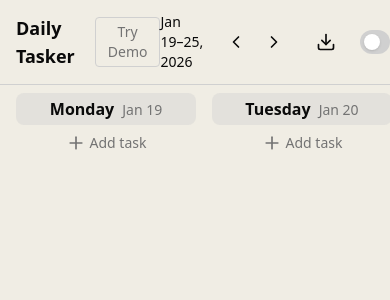
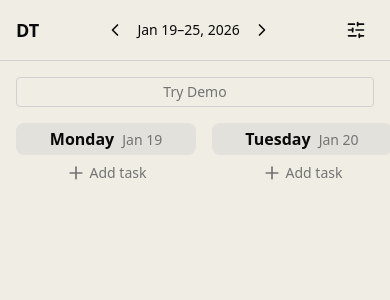
Before and after one commit to Anastasiia10013/daily_tasker, a Next.js app: page /week/2026-01-19 in a window 390 px wide. Shown: the top 300 px of the page. Built offline with nearby package versions, Linux system fonts and the light colour scheme.

Commit message:
Header fix mobile breakpoint

```diff
--- a/app/week/[date]/page.tsx
+++ b/app/week/[date]/page.tsx
@@ -1,4 +1,6 @@
+import Link from 'next/link'
 import { redirect } from 'next/navigation'
+import { ChevronLeft, ChevronRight } from 'lucide-react'
 import { getMonday, getWeekDates, formatWeekLabel } from '@/lib/utils/dates'
 import { WeekNav } from '@/components/ui/WeekNav'
 import { WeekBoard } from '@/components/board/WeekBoard'
@@ -6,6 +8,7 @@ import { ThemeToggle } from '@/components/ui/ThemeToggle'
 import { ExportButton } from '@/components/ui/ExportButton'
 import { DemoBanner } from '@/components/ui/DemoBanner'
 import { TryDemoButton } from '@/components/ui/TryDemoButton'
+import { MobileMenuButton } from '@/components/ui/MobileMenuButton'
 
 export default async function WeekPage(props: PageProps<'/week/[date]'>) {
   const { date } = await props.params
@@ -21,26 +24,47 @@ export default async function WeekPage(props: PageProps<'/week/[date]'>) {
   const [y, m, d] = monday.split('-').map(Number)
   const fmt = (date: Date) =>
     `${date.getFullYear()}-${String(date.getMonth() + 1).padStart(2, '0')}-${String(date.getDate()).padStart(2, '0')}`
-  const prevMonday = fmt(new Date(y, m - 1, d - 7))
-  const nextMonday = fmt(new Date(y, m - 1, d + 7))
+  const prevHref = `/week/${fmt(new Date(y, m - 1, d - 7))}`
+  const nextHref = `/week/${fmt(new Date(y, m - 1, d + 7))}`
 
   return (
     <div className="flex flex-col flex-1">
-      <header className="flex items-center justify-between px-4 py-3 border-b border-[var(--color-black-10)]">
+      <header className="grid grid-cols-[auto_1fr_auto] sm:flex sm:justify-between items-center px-4 py-3 border-b border-[var(--color-black-10)]">
         <div className="flex items-center gap-5">
-          <h1 className="text-lg font-bold text-foreground">Daily Tasker</h1>
-          <TryDemoButton />
+          <h1 className="text-lg font-bold text-foreground">
+            <span className="sm:hidden">DT</span>
+            <span className="hidden sm:inline">Daily Tasker</span>
+          </h1>
+          <span className="hidden sm:block"><TryDemoButton /></span>
         </div>
-        <div className="flex items-center gap-4">
-          <WeekNav
-            label={label}
-            prevHref={`/week/${prevMonday}`}
-            nextHref={`/week/${nextMonday}`}
-          />
-          <ExportButton />
-          <ThemeToggle />
+
+        <div className="sm:hidden flex items-center justify-center gap-1">
+          <Link href={prevHref} aria-label="Previous week" className="p-2 rounded hover:bg-black/5 transition-colors duration-[var(--duration-default)]">
+            <ChevronLeft size={20} />
+          </Link>
+          <span className="text-sm font-medium text-foreground">{label}</span>
+          <Link href={nextHref} aria-label="Next week" className="p-2 rounded hover:bg-black/5 transition-colors duration-[var(--duration-default)]">
+            <ChevronRight size={20} />
+          </Link>
+        </div>
+
+        <div className="flex items-center">
+          <span className="sm:hidden"><MobileMenuButton /></span>
+          <div className="hidden sm:flex items-center gap-4">
+            <WeekNav
+              label={label}
+              prevHref={prevHref}
+              nextHref={nextHref}
+            />
+            <ExportButton />
+            <ThemeToggle />
+          </div>
         </div>
       </header>
+
+      <div className="sm:hidden empty:hidden px-4 pt-4 pb-2">
+        <TryDemoButton className="w-full" />
+      </div>
       <DemoBanner />
       <WeekBoard dates={weekDates} monday={monday} />
     </div>
--- a/components/ui/DemoBanner.tsx
+++ b/components/ui/DemoBanner.tsx
@@ -10,7 +10,7 @@ export function DemoBanner() {
 
   return (
     <div
-      className="flex items-center justify-center gap-4 px-4 py-2 text-sm"
+      className="flex flex-col sm:flex-row sm:items-center sm:justify-center gap-2 sm:gap-4 px-4 py-3 sm:py-2 text-sm"
       style={{ backgroundColor: 'var(--color-sage-green)' }}
     >
       <span className="font-medium text-[var(--color-black)]">
--- /dev/null
+++ b/components/ui/MobileMenuButton.tsx
@@ -0,0 +1,29 @@
+'use client'
+
+import { SlidersHorizontal } from 'lucide-react'
+import { DropdownMenu, DropdownMenuContent, DropdownMenuTrigger } from '@/components/ui/dropdown-menu'
+import { ThemeToggle } from '@/components/ui/ThemeToggle'
+import { ExportButton } from '@/components/ui/ExportButton'
+
+export function MobileMenuButton() {
+  return (
+    <DropdownMenu>
+      <DropdownMenuTrigger
+        aria-label="Open settings"
+        className="p-2 rounded hover:bg-black/5 transition-colors duration-[var(--duration-default)] cursor-pointer"
+      >
+        <SlidersHorizontal size={20} />
+      </DropdownMenuTrigger>
+      <DropdownMenuContent align="end" className="bg-background p-3 min-w-[160px] flex flex-col gap-3">
+        <div className="flex items-center justify-between gap-4">
+          <span className="text-sm text-muted-foreground">Theme</span>
+          <ThemeToggle />
+        </div>
+        <div className="flex items-center justify-between gap-4">
+          <span className="text-sm text-muted-foreground">Export</span>
+          <ExportButton />
+        </div>
+      </DropdownMenuContent>
+    </DropdownMenu>
+  )
+}
--- a/components/ui/TryDemoButton.tsx
+++ b/components/ui/TryDemoButton.tsx
@@ -1,8 +1,9 @@
 'use client'
 
+import { cn } from '@/lib/utils'
 import { useTaskStore } from '@/lib/store/taskStore'
 
-export function TryDemoButton() {
+export function TryDemoButton({ className }: { className?: string }) {
   const isDemoMode = useTaskStore(s => s.isDemoMode)
   const enterDemoMode = useTaskStore(s => s.enterDemoMode)
 
@@ -11,7 +12,7 @@ export function TryDemoButton() {
   return (
     <button
       onClick={enterDemoMode}
-      className="text-sm text-muted-foreground hover:text-foreground border border-[var(--color-black-10)] hover:border-[var(--color-black-40)] px-3 py-1 rounded transition-colors cursor-pointer"
+      className={cn('text-sm text-muted-foreground hover:text-foreground border border-[var(--color-black-10)] hover:border-[var(--color-black-40)] px-3 py-1 rounded transition-colors cursor-pointer', className)}
     >
       Try Demo
     </button>
```
